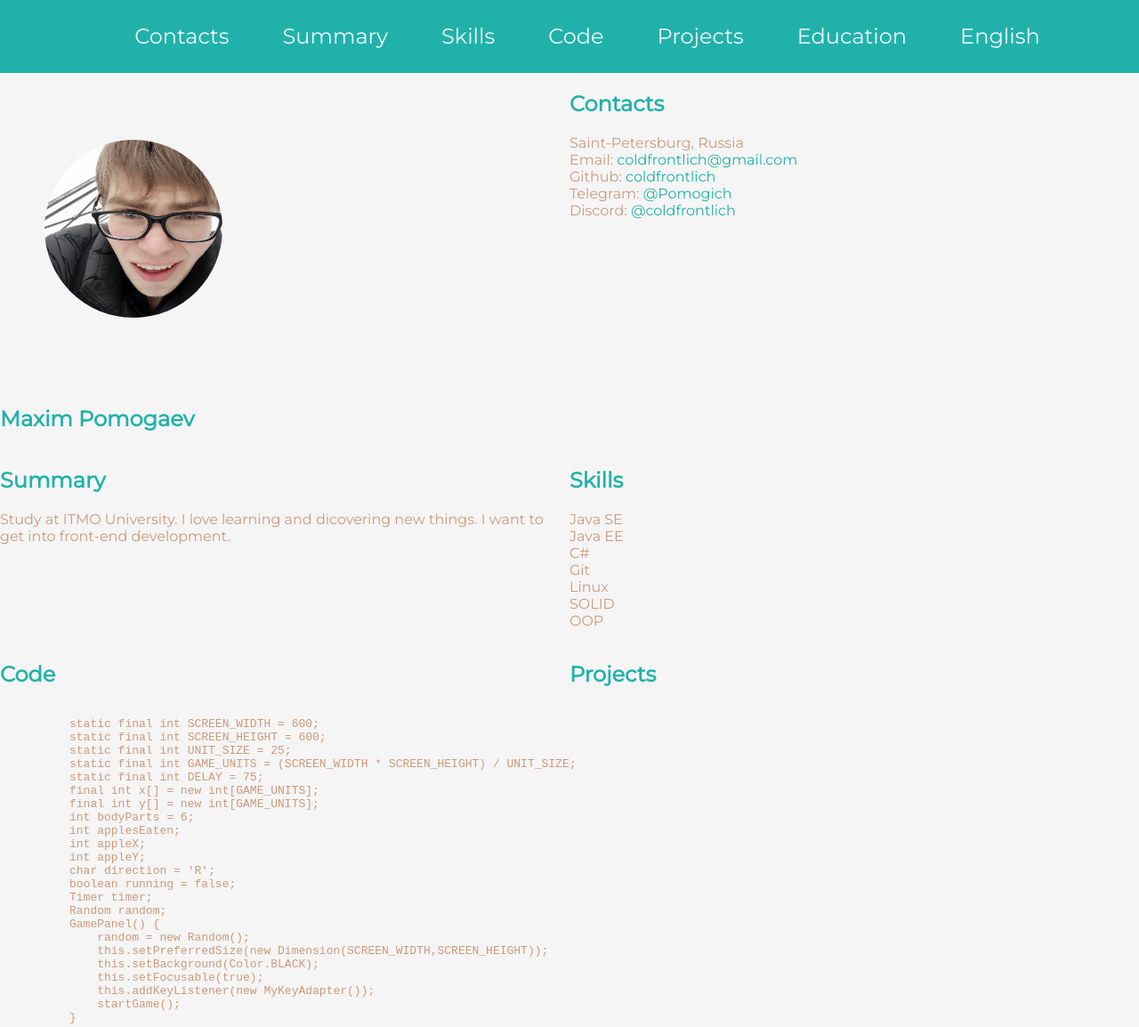
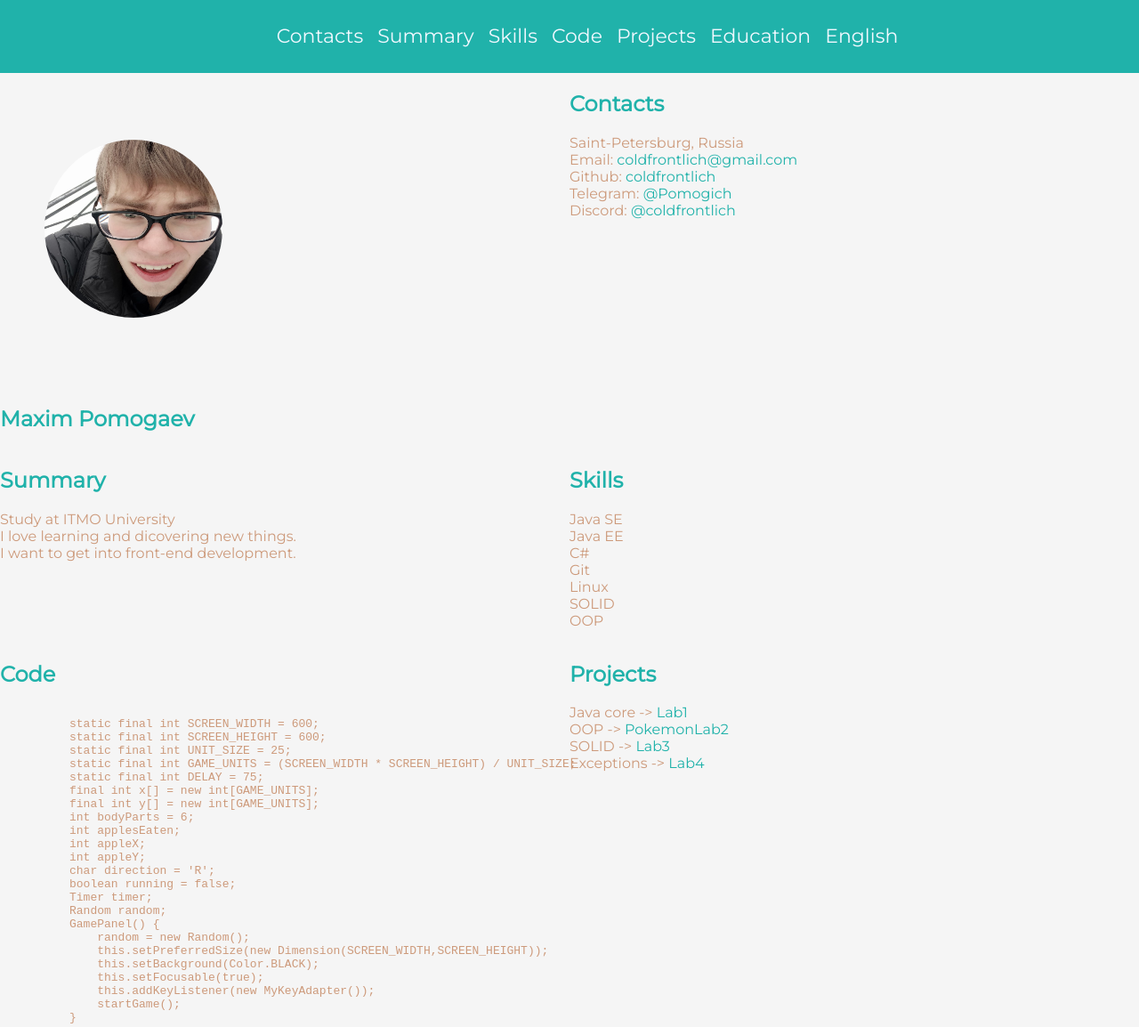
Before and after one commit to coldfrontlich/rsschool-cv, a plain HTML site: page index.html in a window 1280 px wide. Shown: the top 1154 px of the page at 89% size. Drawn offline with Linux system fonts and the light colour scheme.

Commit message:
feat: update header for low width

```diff
--- a/index.html
+++ b/index.html
@@ -13,7 +13,7 @@
 </head>
 <body>
   <header class="header">
-    <div class="container">
+    <div class="container header-container">
       <nav class="nav">
         <ul class="nav-list">
           <li class="nav-item"><a href="#contacts" class="nav-link">Contacts</a></li>
@@ -45,11 +45,11 @@
       </section>
       <section class="section" id="summary">
         <h2 class="section-title">Summary</h2>
-        <span class="typical-text">
-          Study at ITMO University.
-          I love learning and dicovering new things.
-          I want to get into front-end development.
-        </span>
+        <ul class="ul-list">
+          <li class="text-link">Study at ITMO University</li>
+          <li class="text-link">I love learning and dicovering new things.</li>
+          <li class="text-link">I want to get into front-end development.</li>
+        </ul>
       </section>
       <section class="section" id="skills">
         <h2 class="section-title">Skills</h2>
@@ -92,6 +92,24 @@
       </section>
       <section class="section" id="projects">
         <h2 class="section-title">Projects</h2>
+        <ul class="ul-list">
+          <li class="text-link">Java core ->
+            <a href="https://github.com/coldfrontlich/ITMO-Java/tree/main/Lab1" class="project-link">
+            Lab1
+          </a></li>
+          <li class="text-link">OOP ->
+            <a href="https://github.com/coldfrontlich/ITMO-Java/tree/main/PokemonLab2" class="project-link">
+              PokemonLab2
+          </a></li>
+          <li class="text-link">SOLID ->
+            <a href="https://github.com/coldfrontlich/ITMO-Java/tree/main/Lab3" class="project-link">
+              Lab3
+          </a></li>
+          <li class="text-link">Exceptions ->
+            <a href="https://github.com/coldfrontlich/ITMO-Java/tree/main/Lab4" class="project-link">
+              Lab4
+          </a></li>
+        </ul>
       </section>
       <section class="section" id="education">
         <h2 class="section-title">Education</h2>
@@ -102,6 +120,7 @@
       </section>
       <section class="section" id="english">
         <h2 class="section-title">English</h2>
+        <span class="typical-text">B1 - Pre-Intermediate</span>
       </section>
     </div>
   </main>
--- a/style.css
+++ b/style.css
@@ -34,6 +34,12 @@ body {
   margin: 0 auto;
 }
 
+.header-container {
+  display: flex;
+  flex-wrap: wrap;
+  justify-content: center;
+}
+
 .main-container {
   display: flex;
   flex-wrap: wrap;
@@ -57,10 +63,10 @@ body {
 }
 
 .nav-link {
-  padding: 0 30px;
+  padding: 0 8px;
   line-height: 50px;
   text-decoration: none;
-  font-size: 24px;
+  font-size: 22px;
   color: aliceblue;
   transition: .5s;
 }
@@ -121,6 +127,11 @@ body {
   color: rgb(205, 154, 123);
 }
 
+.project-link {
+  text-decoration: none;
+  color: lightseagreen;
+}
+
 @media (max-width: 768px) {
   .section {
     width: 100%;
```
